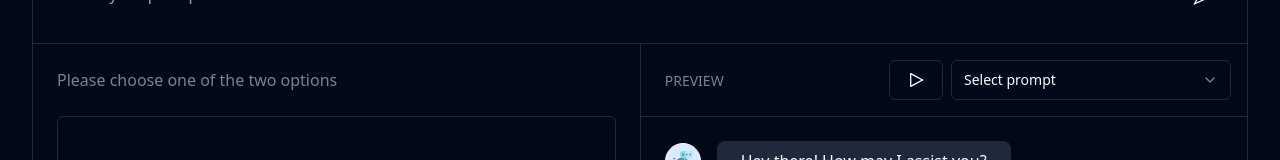
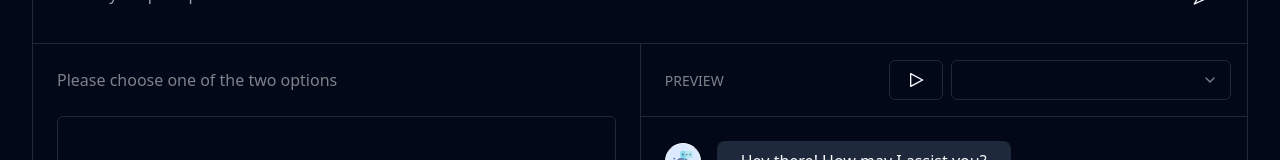
Before and after one commit to Cloud-Code-AI/prompt-tune, a React (Vite) app: page / in a window 1280 px wide. Shown: the part 172-332 px from the top of the page. Built offline with nearby package versions, Linux system fonts and the light colour scheme.

Commit message:
Select value logic

```diff
--- a/src/Tool.jsx
+++ b/src/Tool.jsx
@@ -127,10 +127,7 @@ export default function Tool () {
                 }
             }
         }
-        if (option1.id === 4 || option2.id === 4) {
-            //TODO: Call run function here.
-            testPrompt()
-        }
+
     }
 
     const testPrompt = () => {
@@ -215,9 +212,9 @@ export default function Tool () {
                                     <Button variant="outline" onClick={testPrompt}>
                                         <PlayIcon className="h-5 w-5" />
                                     </Button>
-                                    <Select>
+                                    <Select value={selected} onValueChange={setSelected}>
                                         <SelectTrigger className="w-[280px]">
-                                            <SelectValue placeholder="Select prompt" defaultValue={selected}/>
+                                            <SelectValue placeholder="Select a prompt"/>
                                         </SelectTrigger>
                                         <SelectContent className="max-w-sm">
                                             <SelectGroup>
```
